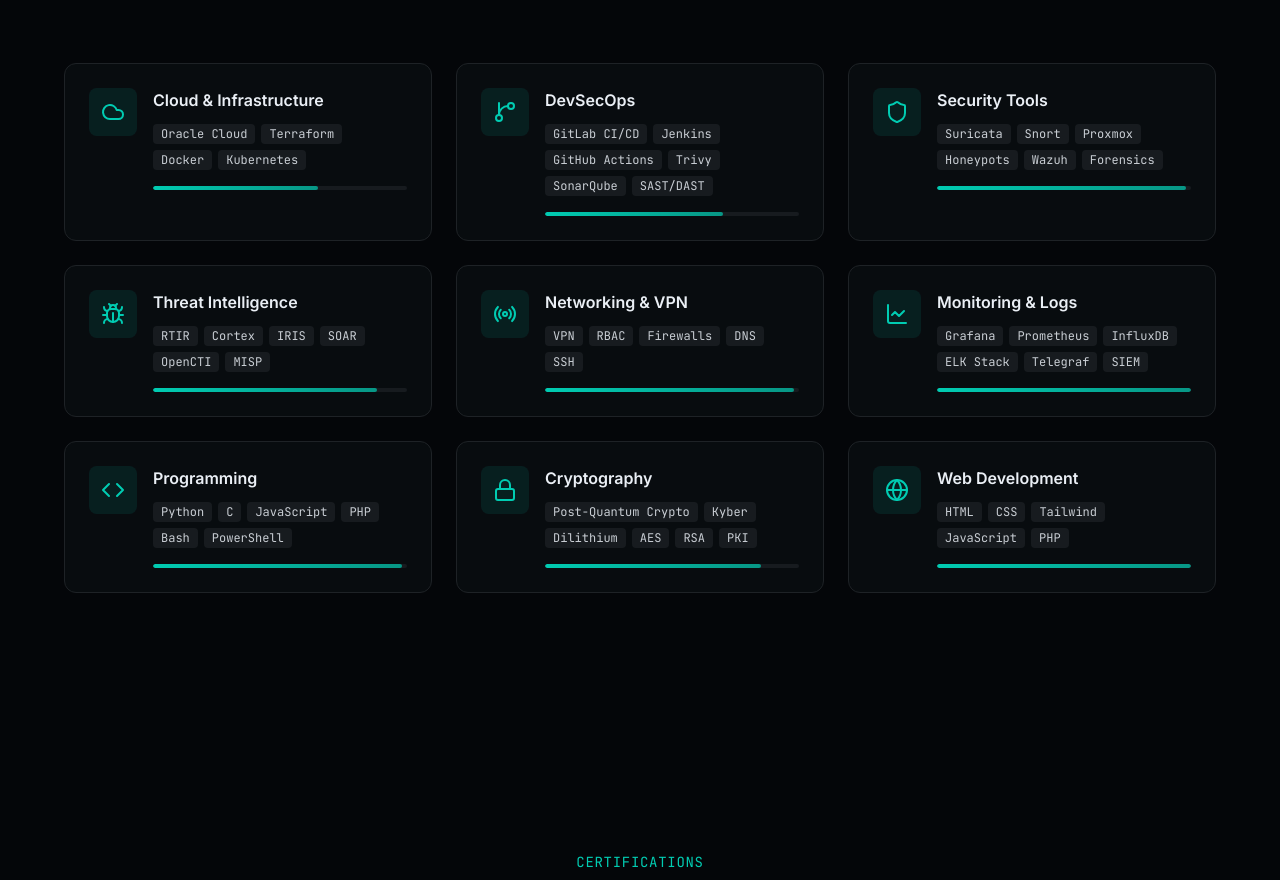
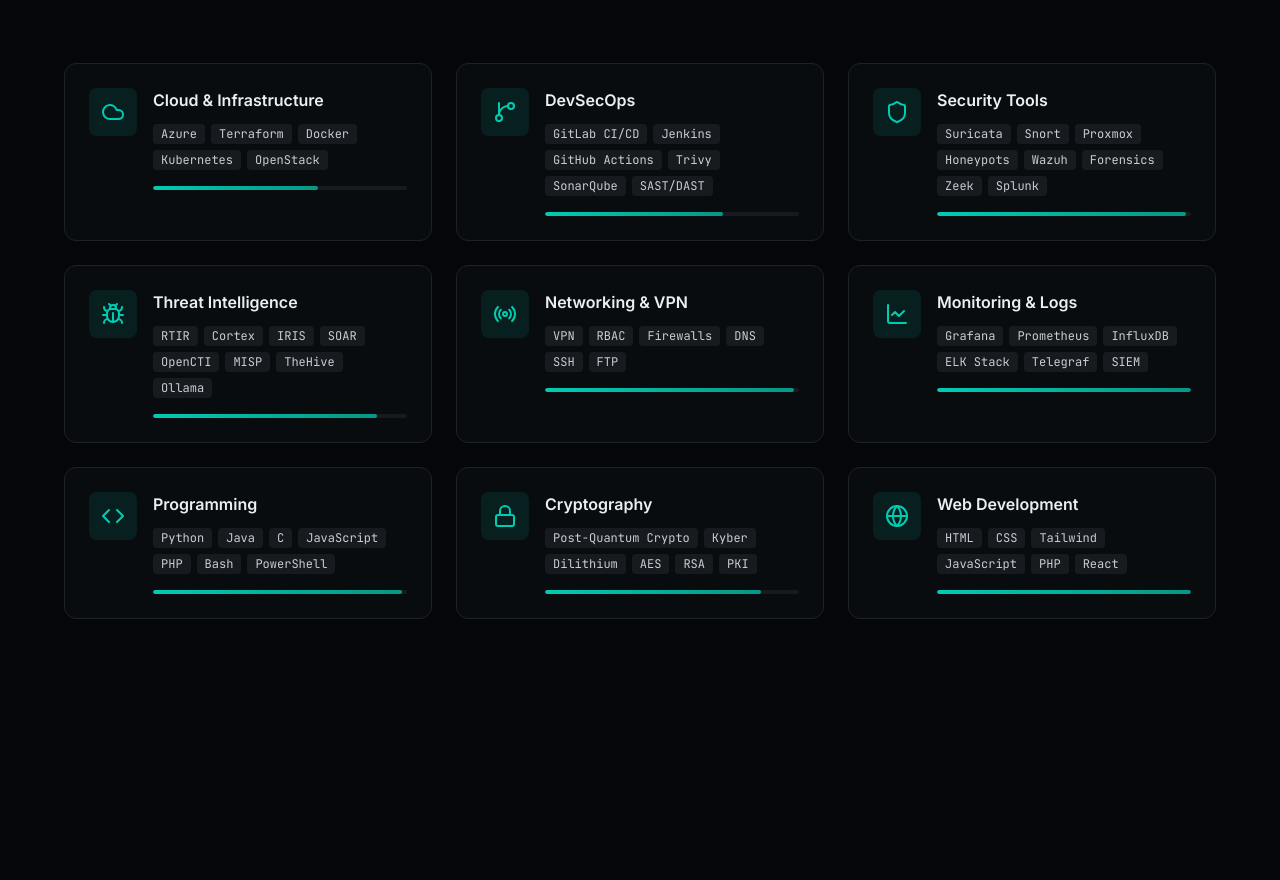
Before and after one commit to mourad-el-ouatik/portfolio, a Next.js app: page / in a window 1280 px wide. Shown: the part 2120-3000 px from the top of the page. Built offline with nearby package versions, Linux system fonts and the light colour scheme.

Commit message:
Add new tools to skills categories

```diff
--- a/components/skills.tsx
+++ b/components/skills.tsx
@@ -9,7 +9,7 @@ const skills = [
   {
     category: "Cloud & Infrastructure",
     icon: Cloud,
-    tools: ["Oracle Cloud", "Terraform", "Docker", "Kubernetes"],
+    tools: ["Azure", "Terraform", "Docker", "Kubernetes", "OpenStack"],
     level: 65,
   },
   {
@@ -21,19 +21,19 @@ const skills = [
   {
     category: "Security Tools",
     icon: Shield,
-    tools: ["Suricata", "Snort", "Proxmox", "Honeypots", "Wazuh", "Forensics"],
+    tools: ["Suricata", "Snort", "Proxmox", "Honeypots", "Wazuh", "Forensics", "Zeek", "Splunk"],
     level: 98,
   },
   {
     category: "Threat Intelligence",
     icon: Bug,
-    tools: ["RTIR", "Cortex", "IRIS", "SOAR", "OpenCTI", "MISP"],
+    tools: ["RTIR", "Cortex", "IRIS", "SOAR", "OpenCTI", "MISP", "TheHive", "Ollama"],
     level: 88,
   },
   {
     category: "Networking & VPN",
     icon: Radio,
-    tools: ["VPN", "RBAC", "Firewalls", "DNS", "SSH"],
+    tools: ["VPN", "RBAC", "Firewalls", "DNS", "SSH", "FTP"],
     level: 98,
   },
   {
@@ -45,7 +45,7 @@ const skills = [
   {
     category: "Programming",
     icon: Code,
-    tools: ["Python", "C", "JavaScript", "PHP", "Bash", "PowerShell"],
+    tools: ["Python", "Java", "C", "JavaScript", "PHP", "Bash", "PowerShell"],
     level: 98,
   },
   {
@@ -57,7 +57,7 @@ const skills = [
   {
     category: "Web Development",
     icon: Globe,
-    tools: ["HTML", "CSS", "Tailwind", "JavaScript", "PHP"],
+    tools: ["HTML", "CSS", "Tailwind", "JavaScript", "PHP", "React"],
     level: 100,
   },
 ]
```
